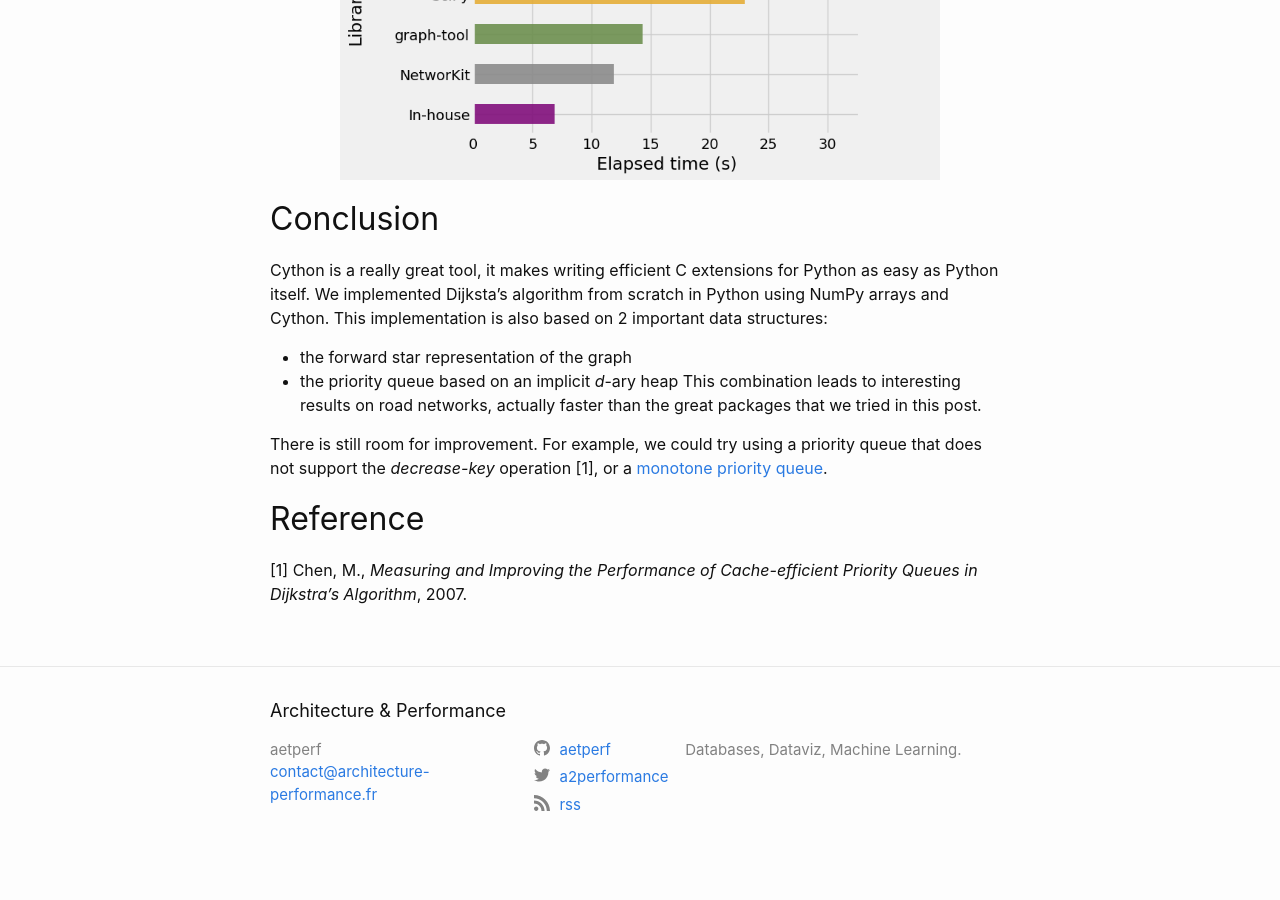
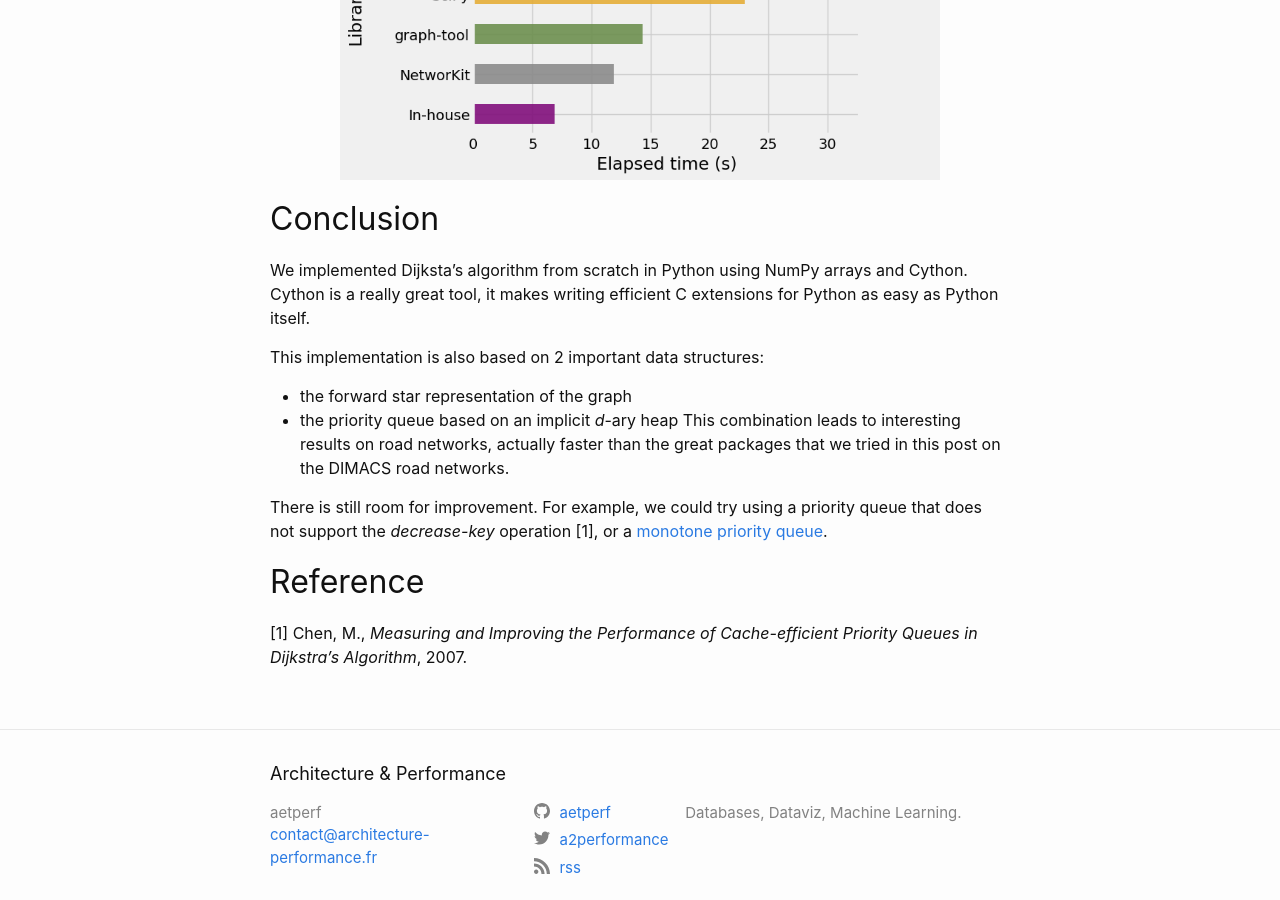
Before and after one commit to aetperf/aetperf.github.io, a Jekyll site: the page built from _posts/2022-12-27-Dijkstra-s-algorithm-in-Cython-part-3-3.md, in a window 1280 px wide and 900 px high, scrolled down 6842 px. Built offline with Jekyll 4.4.1, drawn with Linux system fonts in a browser that asks for light colours; comment, search, counter and statistics services are not loaded; before the commit the page ends 7718 px from its top, so only the background shows below that.

Commit message:
small update

```diff
--- a/_posts/2022-12-27-Dijkstra-s-algorithm-in-Cython-part-3-3.md
+++ b/_posts/2022-12-27-Dijkstra-s-algorithm-in-Cython-part-3-3.md
@@ -225,10 +225,12 @@ Similarly to the previous part of the post series, we only measure the execution
 
 ## Conclusion
 
-Cython is a really great tool, it makes writing efficient C extensions for Python as easy as Python itself. We implemented Dijksta's algorithm from scratch in Python using NumPy arrays and Cython. This implementation is also based on 2 important data structures:
+We implemented Dijksta's algorithm from scratch in Python using NumPy arrays and Cython. Cython is a really great tool, it makes writing efficient C extensions for Python as easy as Python itself.
+
+This implementation is also based on 2 important data structures:
 - the forward star representation of the graph
 - the priority queue based on an implicit *d*-ary heap
-This combination leads to interesting results on road networks, actually faster than the great packages that we tried in this post.
+This combination leads to interesting results on road networks, actually faster than the great packages that we tried in this post on the DIMACS road networks.
 
 There is still room for improvement. For example, we could try using a priority queue that does not support the *decrease-key* operation [1], or a [monotone priority queue](https://en.wikipedia.org/wiki/Monotone_priority_queue).
 
```
